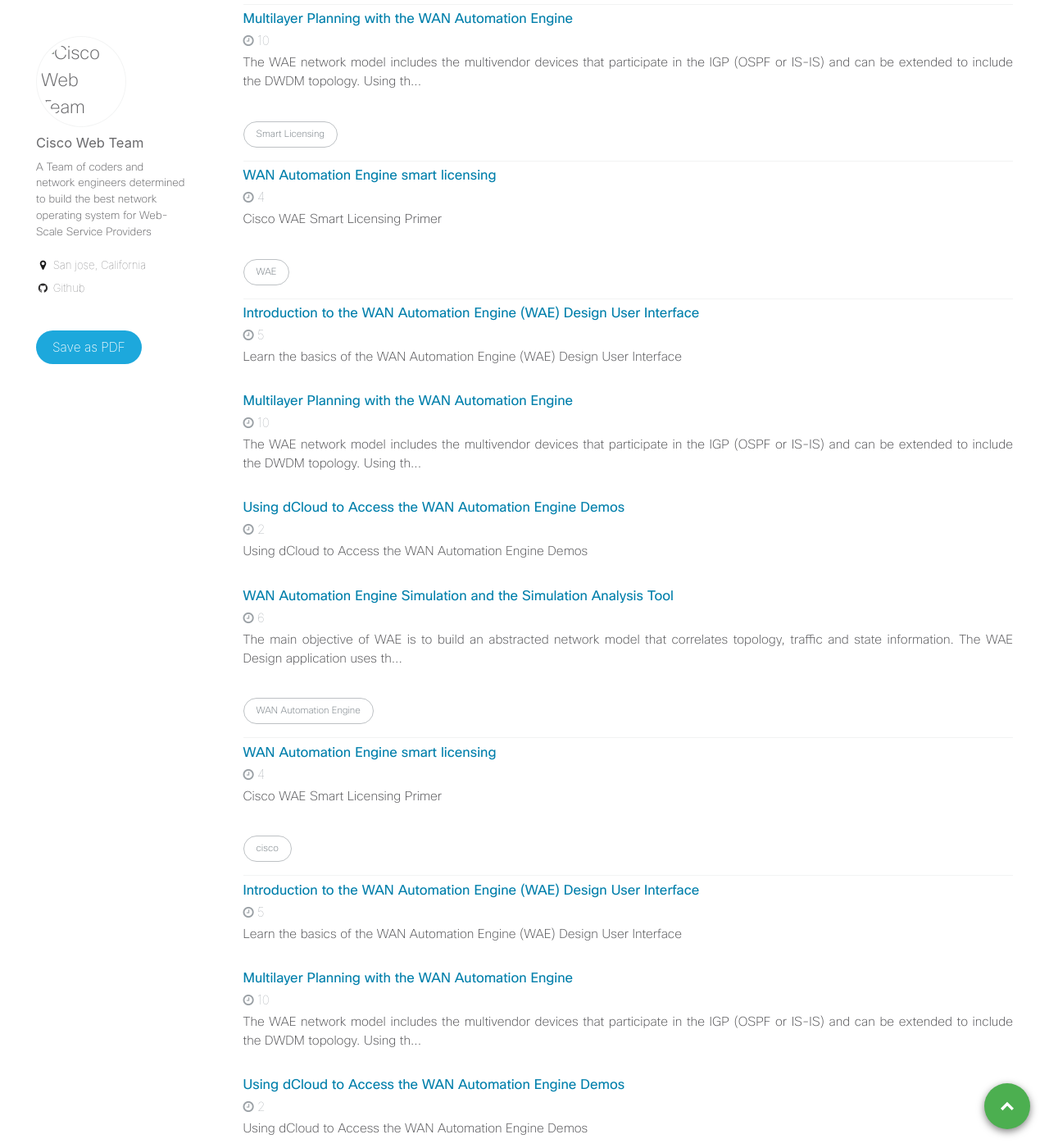
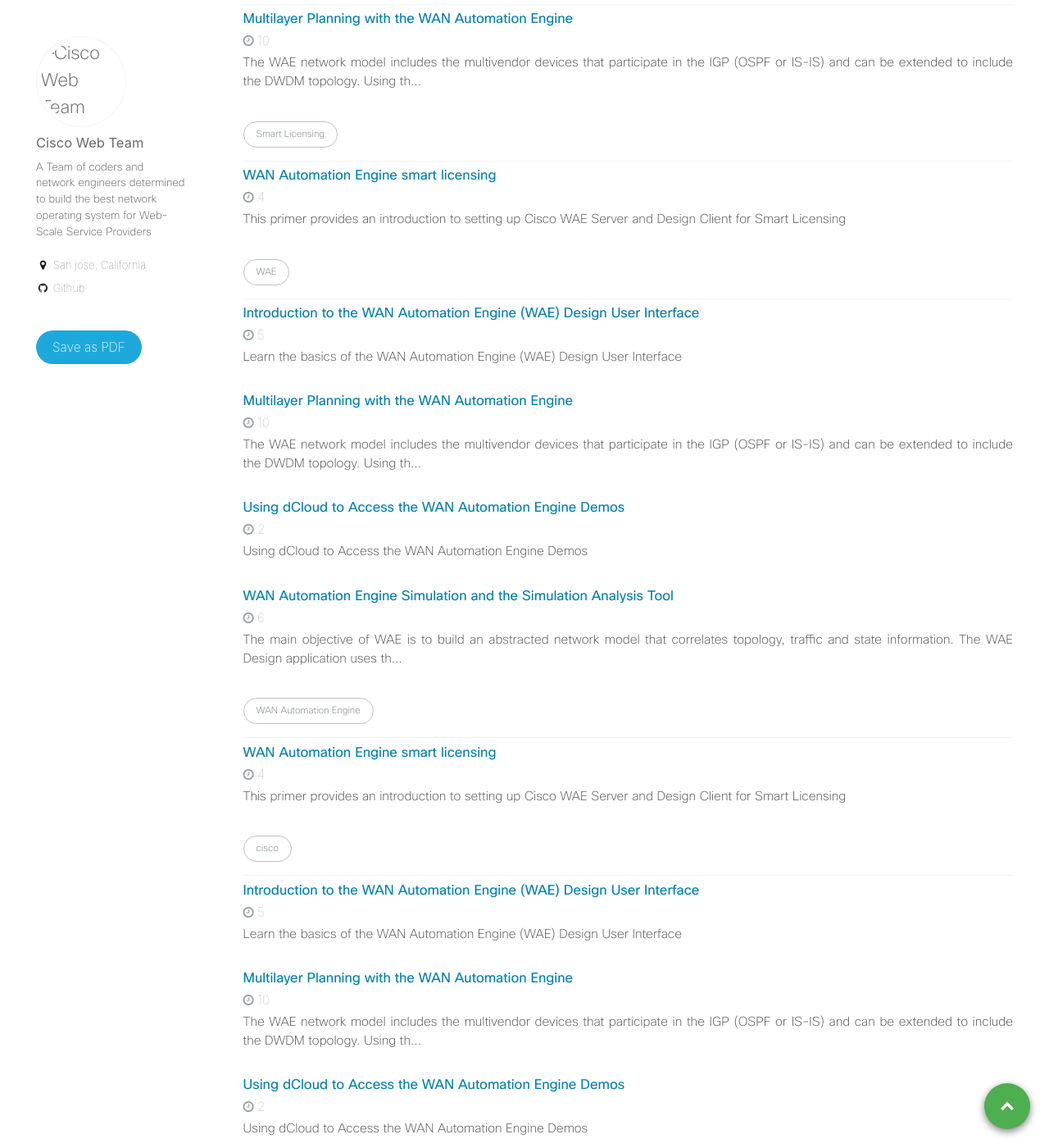
Before and after one commit to xrdocs/automation, a Jekyll site: the page built from _pages/tag-archive.html, in a window 1280 px wide and 1400 px high, scrolled down 1629 px. Shown: the whole window at 82% size. Built offline with Jekyll 4.4.1, drawn with Linux system fonts in a browser that asks for light colours.

Commit message:
Update wae-smart-licensing.md

````diff
--- a/_tutorials/wae-smart-licensing.md
+++ b/_tutorials/wae-smart-licensing.md
@@ -6,21 +6,23 @@ author: Fung Lim
 tags:
   - WAN Automation Engine
   - Smart Licensing
-excerpt: Cisco WAE Smart Licensing Primer
+excerpt: >-
+  This primer provides an introduction to setting up Cisco WAE Server and Design
+  Client for Smart Licensing
 ---
 {% include toc %}
 
 ## WAN Automation Engine Smart Licensing
 
-Smart Licensing provides for a flexible software licensing model that simplifies the way you activate and manage WAE licenses across your organization. Cisco WAE has been supporting Smart Licensing since 7.2 release. This document provides a primer on using Smart Licensing on Cisco WAE.
+Smart Licensing provides a flexible software licensing model that simplifies how you activate and manage WAE licenses across your organization. Cisco WAE has been supporting Smart Licensing since 7.2 release. This document provides a primer on using Smart Licensing on Cisco WAE.
 
 Before you proceed, ensure that
-* You have a valid SMART Account with administration priviledges.
+* You have a valid SMART Account with administration privileges.
 * Cisco WAE server has been installed and is in RUNNING state.
 
-At this point, there are no licenses activated or installed on the WAE server.
+At this point, no licenses have been activated or installed on the WAE server.
 
-Note: If you are migrating from traditional node based license, the **MATE_Dedicated.lic** license file will need to be removed from the current installation before proceeding.
+Note: If you are migrating from a traditional node-based license, the **MATE_Dedicated.lic** license file will need to be removed from the current installation before proceeding.
 
 
 ### Check requisites
@@ -68,46 +70,45 @@ WAE Server: "198.18.134.30"
 
 ### Generate registration token using Cisco Smart Software Manager
 
-In order to do this, proceed to software.cisco.com and select **Smart Software Manager > Manage Licenses**.
+The next step is to generate a registration token to register the WAE Server with Smart Licensing. Proceed to software.cisco.com and select **Smart Software Manager > Manage Licenses**.
 
-Under **General > Product Instance Registration Tokens**, select **New Token**. Enter the description, expiry date and desired number of users. After the registration token is generated, download the  file. Use a text editor to open and copy the **Token string** for use in the next step.
+Under **General > Product Instance Registration Tokens**, select **New Token**. Enter the description, expiry date, and desired number of users. After the registration token is generated, download the file. Use a text editor to open and copy the **Token string** for use in the next step.
 
 
 
 ### Enable and register WAE server for Smart Licensing
 
-Login to WAE Web UI (https://<wae-ip-address>:8443/) using the admin user and password. On the WAE Web UI Dashboard, select Smart Licensing.
+Login to WAE Web UI (https://<wae-ip-address>:8443/) using the admin user and password. On the WAE Web UI Dashboard, select **Smart Licensing**.
 
 ![WAE WebUI Smart Licensing Selection]({{site.baseurl}}/images/screenshot 2021-08-19 14.19.34.png)
 
-Select Enable Smart Licensing
+
+Next, select **Enable Smart Licensing**
 
 ![Enable Smart Licensing Selection]({{site.baseurl}}/images/screenshot 2021-08-19 14.20.24.png)
 
-Select Register in order to register WAE with Cisco Smart Software Licensing.
+Then, select **Register** in order to register WAE server with Cisco Smart Software Licensing.
 
 
 ![Smart Software License Registration]({{site.baseurl}}/images/screenshot 2021-08-19 21.51.31.png)
 
 
-Enter the Token string into the Product Instance Registration Token text box and select Register. If the registration is successful, you will be prompted with the message Registration completed successfully.
+Enter the **Token string** into the registration token text box and select **Register**. If the registration is successful, you will be prompted **Registration completed successfully**.
 
 ### Select desired licenses
 
-You may now select the desired licenses along with the node count. **Do not press enter after entering the required node count**. When you are done with the selection, select **Submit** at the bottom of the page.
+You may select the desired licenses and node count. **Do not press enter after entering the node count**. When you are done with selection, select **Submit** at the bottom of the page.
 
 ![Selecting Required Licenses]({{site.baseurl}}/images/screenshot 2021-08-19 21.40.44.png)
 
 
 ### Confirm License status
 
-After refreshing the page, the selected license and node count will be displayed on the WAE Smart Licensing UI.
-
+The selected license and node count will be displayed on the WAE Smart Licensing UI after a page refresh.
 
 ![Confirm license and count]({{site.baseurl}}/images/screenshot 2021-08-19 14.26.47.png)
 
-
-Running the **license_check** command on the WAE server will also show the licenses associated with this instance of WAE server.
+Running the **license_check** command on the WAE server will show the corresponding feature licenses associated with the WAE server, together with the expiration date, licensed nodes and compliance status.
 
 ```
 [wae@wae7 ~]$ license_check
@@ -168,17 +169,17 @@ WAE Server: "198.18.134.30"
 
 ### Install WAE Design License
 
-At this point, you should be able to install the WAE Design Smart License by connecting it to the WAE Server.
+Start WAE Design client, and select File > License > Install. Select **Use smart license**. Enable WAE Design for Smart Licensing by entering the WAE Server details and then selecting Ok.
 
 ![WAE Design Smart License]({{site.baseurl}}/images/screenshot 2021-08-19 21.59.12.png)
 
-After this, perform a license refresh and/or exit and restart the WAE Design Client. Doing a license check should show the correct licenses being installed.
+Perform a license refresh and then restart the WAE Design Client. License check will show the installed licenses.
 
 ![WAE Design Smart License Installed]({{site.baseurl}}/images/screenshot 2021-08-20 05.54.42.png)
 
-Note: the WAE Server NETCONF port (2022 by default) must always be reachable by the WAE Design client for Smart Licensing to be used.
+Note: the WAE Server NETCONF port (2022 by default) must always be reachable from the WAE Design client for Smart Licensing.
 
 
 ### Troubleshooting
 
-On the WAE Server, set verbosity to 60 (debug) for the respective nimos prior to running a collection. $WAE_RUN/packages/cisco-wae-nimo/priv/work/<network>/lfi_igpconfig1.log will contain essential information pertaining to licensing. Together with $WAE_RUN/logs/wae-java-vm.log and $WAE_RUN/logs/cisco-wae-smart-license.log, we will be help determine issues if any.
+On the WAE Server, set verbosity to 60 (debug) for the respective nimos prior to running a collection. Files in $WAE_RUN/packages/cisco-wae-nimo/priv/work/<network>/ will contain essential information pertaining to licensing. $WAE_RUN/logs/wae-java-vm.log and $WAE_RUN/logs/cisco-wae-smart-license.log, will also contain information associated with licensing.
````
Also changed, not shown: other parts of _tutorials/wae-smart-licensing.md (+2 -2 lines).
